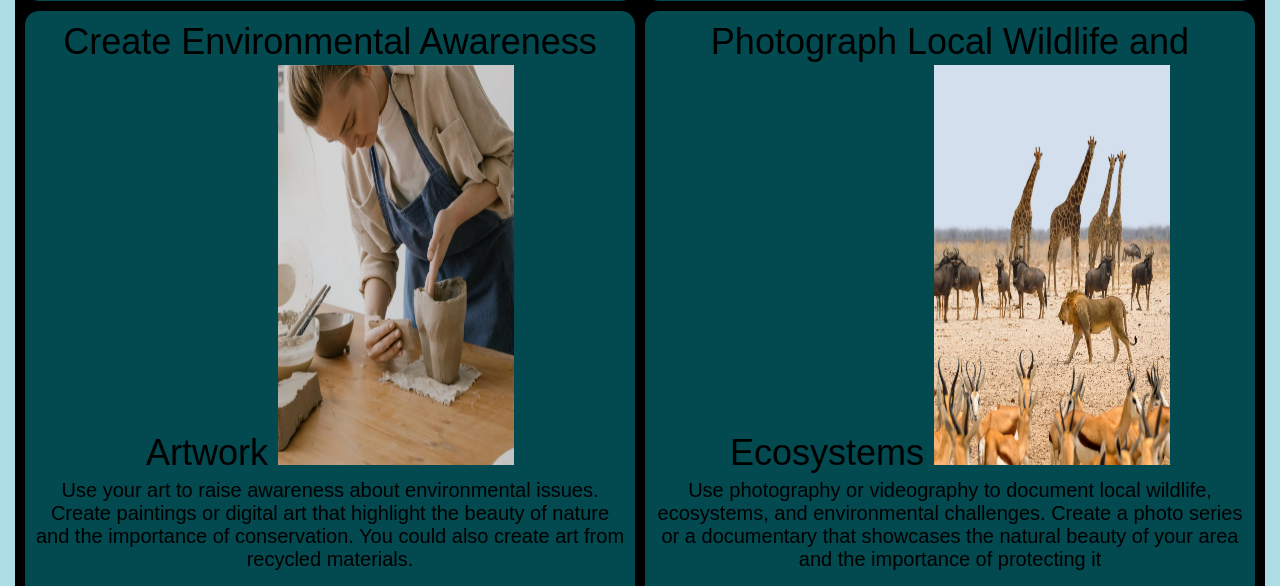
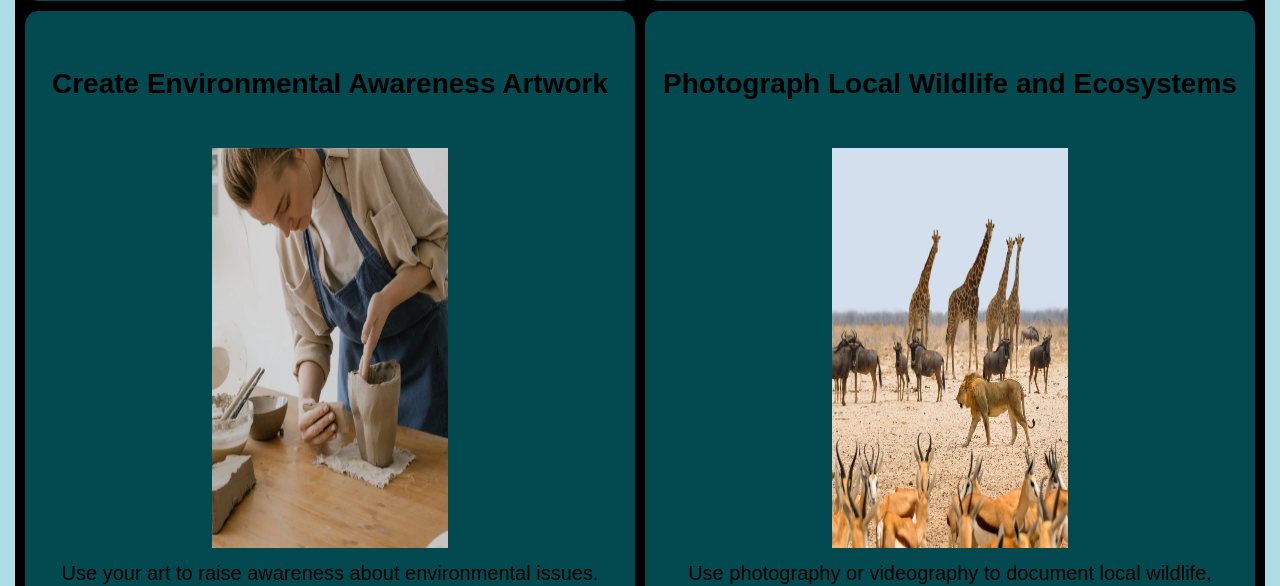
Before and after one commit to AryanPradhan12/PassionProjectWebsite, a Flask app: page /subpage in a window 1280 px wide. Shown: the part 5568-6154 px from the top of the page. Run offline with Flask 3, Linux system fonts and the light colour scheme.

Commit message:
Aesthetic changes completed

```diff
--- a/Structure/templates/subpage.html
+++ b/Structure/templates/subpage.html
@@ -138,6 +170,10 @@
           padding: 0;
           font-size: 20px;
         }
+        .item12 h5 {
+          font-size: 28px;
+          font-weight: bold;
+        }
 
         .item13 {
           grid-area: right6;
@@ -147,6 +183,10 @@
           margin-top: 5px;
           padding: 0;
           font-size: 20px;
+        }
+        .item13 h5 {
+          font-size: 28px;
+          font-weight: bold;
         }
 
         .item14 {
@@ -233,7 +281,9 @@
           <iframe width="560" height="315" src="https://www.youtube.com/embed/TulXGQydVIo?si=s5d7FggER_KzVS7B" title="YouTube video player" frameborder="0" allow="accelerometer; autoplay; clipboard-write; encrypted-media; gyroscope; picture-in-picture; web-share" referrerpolicy="strict-origin-when-cross-origin" allowfullscreen></iframe>
         </div>
         <div class="item4">
+          <h5>
           Create a Music Analysis Blog
+          </h5>
           <img src="{{ url_for('static', filename='images/Image3.png') }}" alt="Music Blog" style="width: 40%; height: 40%; margin-top: 2px;"/>
           <p>
             Start a blog where you analyze lyrics, compositions, and music theory in your favorite songs or genres. Offer insights into how music and literature intertwine.
@@ -241,7 +291,9 @@
           <iframe width="560" height="315" src="https://www.youtube.com/embed/xAbEVnRWlQs?si=ejX_tQ_eEi3KzNGi" title="YouTube video player" frameborder="0" allow="accelerometer; autoplay; clipboard-write; encrypted-media; gyroscope; picture-in-picture; web-share" referrerpolicy="strict-origin-when-cross-origin" allowfullscreen></iframe>
         </div>
         <div class="item5">
+          <h5>
           Design a Music-Driven Workout Playlist
+          </h5>
           <img src="{{ url_for('static', filename='images/Image4.png') }}" alt="Workout playlist" style="width: 40%; height: 40%; margin-top: 2px;"/>
           <p>
             Curate and share workout playlists with different tempos and rhythms to match various exercise routines. You could also create a series of workout videos synchronized to music.
@@ -249,7 +301,9 @@
           <iframe width="560" height="315" src="https://www.youtube.com/embed/kqDxQC3iFE4?si=FFZssKBD8MZNeexA" title="YouTube video player" frameborder="0" allow="accelerometer; autoplay; clipboard-write; encrypted-media; gyroscope; picture-in-picture; web-share" referrerpolicy="strict-origin-when-cross-origin" allowfullscreen></iframe>
         </div>
         <div class="item6">
+          <h5>
           Design a Personal or Community Fitness Program
+          </h5>
           <img src="{{ url_for('static', filename='images/Image5.png') }}" alt="Community fitness program" style="width: 40%; height: 40%; margin-top: 2px;"/>
           <p>
             Create a structured fitness program tailored to a specific sport or fitness goal. Share the program through a blog, social media, or by organizing group workouts in your community.
@@ -257,7 +311,9 @@
           <iframe width="560" height="315" src="https://www.youtube.com/embed/hdtWEM3Oqwc?si=2_xtYdt7JsBOEgVZ" title="YouTube video player" frameborder="0" allow="accelerometer; autoplay; clipboard-write; encrypted-media; gyroscope; picture-in-picture; web-share" referrerpolicy="strict-origin-when-cross-origin" allowfullscreen></iframe>
         </div>
         <div class="item7">
+          <h5>
           Learn and Teach a New Sport
+          </h5>
           <img src="{{ url_for('static', filename='images/Image6.png') }}" alt="Learn a new sport" style="width: 40%; height: 40%; margin-top: 2px;"/>
           <p>
             Take up a new sport and document your learning process. Share tutorials, tips, and your experiences through videos or blog posts, encouraging others to try the sport as well
@@ -265,7 +321,9 @@
           <iframe width="560" height="315" src="https://www.youtube.com/embed/QGSkbi3eDYM?si=P_30HI9e4ZVn4T4v" title="YouTube video player" frameborder="0" allow="accelerometer; autoplay; clipboard-write; encrypted-media; gyroscope; picture-in-picture; web-share" referrerpolicy="strict-origin-when-cross-origin" allowfullscreen></iframe>
         </div>
         <div class="item8">
+          <h5>
           Film and Edit a Short Performance Film
+          </h5>
           <img src="{{ url_for('static', filename='images/Image7.png') }}" alt="Edit a short filf" style="width: 40%; height: 40%; margin-top: 2px;"/>
           <p>
             Produce a short film that focuses on performance art, dance, or a theatrical piece. Use your videography skills to capture and edit the performance in a way that enhances the storytelling
@@ -273,7 +331,9 @@
           <iframe width="560" height="315" src="https://www.youtube.com/embed/AoNcMhxNHGk?si=Qu7C9HZSRAkuTRMf" title="YouTube video player" frameborder="0" allow="accelerometer; autoplay; clipboard-write; encrypted-media; gyroscope; picture-in-picture; web-share" referrerpolicy="strict-origin-when-cross-origin" allowfullscreen></iframe>
         </div>
         <div class="item9">
+          <h5>
           Organize a Community Talent Show
+          </h5>
           <img src="{{ url_for('static', filename='images/Image8.png') }}" alt="Talent show" style="width: 40%; height: 40%; margin-top: 2px;"/>
           <p>
             Plan and host a talent show in your community, providing a platform for people of all ages to express themselves through performance. Use the event to raise awareness or funds for a cause.
@@ -281,7 +341,9 @@
           <iframe width="560" height="315" src="https://www.youtube.com/embed/M_tQyGJF7Jk?si=pO8xHy_sEhau3lVR" title="YouTube video player" frameborder="0" allow="accelerometer; autoplay; clipboard-write; encrypted-media; gyroscope; picture-in-picture; web-share" referrerpolicy="strict-origin-when-cross-origin" allowfullscreen></iframe>
         </div>
         <div class="item10">
+          <h5>
           Create a science poster to educate kids about science
+          </h5>
           <img src="{{ url_for('static', filename='images/Image9.png') }}" alt="Science Workshop" style="width: 40%; height: 40%; margin-top: 2px;"/>
           <p>
             Organize and lead a hands-on science workshop for children in your community. Design experiments or projects that are fun, educational, and encourage curiosity about the natural world.
@@ -289,7 +351,9 @@
           <iframe width="560" height="315" src="https://www.youtube.com/embed/1RwJbhkCA58?si=DiMK_QEKrRQqi8EC" title="YouTube video player" frameborder="0" allow="accelerometer; autoplay; clipboard-write; encrypted-media; gyroscope; picture-in-picture; web-share" referrerpolicy="strict-origin-when-cross-origin" allowfullscreen></iframe>
         </div>
         <div class="item11">
+          <h5>
           Take a Business Course and Create a Capstone Project
+          </h5>
           <img src="{{ url_for('static', filename='images/Image10.png') }}" alt="Capstone Project" style="width: 40%; height: 40%; margin-top: 2px;"/>
           <p>
             Enroll in an online course in a scientific or technological field that interests you. Create a capstone project based on what you learn and share it with others through a blog, video, or presentation.
@@ -297,7 +361,9 @@
           <iframe width="560" height="315" src="https://www.youtube.com/embed/xS5pohfxflQ?si=pxm2TTIYAbkxfJkn" title="YouTube video player" frameborder="0" allow="accelerometer; autoplay; clipboard-write; encrypted-media; gyroscope; picture-in-picture; web-share" referrerpolicy="strict-origin-when-cross-origin" allowfullscreen></iframe>
         </div>
         <div class="item12">
+          <h5>
           Create Environmental Awareness Artwork
+          </h5>
           <img src="{{ url_for('static', filename='images/Image11.png') }}" alt="Environmental Awareness Artwork" style="width: 40%; height: 40%; margin-top: 2px;"/>
           <p>
             Use your art to raise awareness about environmental issues. Create paintings or digital art that highlight the beauty of nature and the importance of conservation. You could also create art from recycled materials.
@@ -305,7 +371,9 @@
           <iframe width="560" height="315" src="https://www.youtube.com/embed/_d3RIE195JI?si=_c140zXv9PWDTgm1" title="YouTube video player" frameborder="0" allow="accelerometer; autoplay; clipboard-write; encrypted-media; gyroscope; picture-in-picture; web-share" referrerpolicy="strict-origin-when-cross-origin" allowfullscreen></iframe>
         </div>
         <div class="item13">
+          <h5>
           Photograph Local Wildlife and Ecosystems
+          </h5>
           <img src="{{ url_for('static', filename='images/Image12.png') }}" alt="Wildlife Photographs" style="width: 40%; height: 40%; margin-top: 2px;"/>
           <p>
             Use photography or videography to document local wildlife, ecosystems, and environmental challenges. Create a photo series or a documentary that showcases the natural beauty of your area and the importance of protecting it
@@ -313,7 +381,9 @@
           <iframe width="560" height="315" src="https://www.youtube.com/embed/gKiGwUvH7z8?si=Q2lMIRotk3UBye-f" title="YouTube video player" frameborder="0" allow="accelerometer; autoplay; clipboard-write; encrypted-media; gyroscope; picture-in-picture; web-share" referrerpolicy="strict-origin-when-cross-origin" allowfullscreen></iframe>
         </div>
         <div class="item14">
+          <h5>
           Develop a Business Management Tool
+          </h5>
           <img src="{{ url_for('static', filename='images/Image13.png') }}" alt="Buisness Management Tool" style="width: 40%; height: 40%; margin-top: 2px;"/>
           <p>
             Create a software tool that helps small business owners manage their operations more effectively. This could be a CRM system, inventory management tool, or a financial tracking app.
@@ -321,7 +391,9 @@
           <iframe width="560" height="315" src="https://www.youtube.com/embed/WShnYl3DE9U?si=RlpliZRVxBiHoAPQ" title="YouTube video player" frameborder="0" allow="accelerometer; autoplay; clipboard-write; encrypted-media; gyroscope; picture-in-picture; web-share" referrerpolicy="strict-origin-when-cross-origin" allowfullscreen></iframe>
         </div>
         <div class="item15">
+          <h5>
           Create an Online Course or Workshop
+          </h5>
           <img src="{{ url_for('static', filename='images/Image14.png') }}" alt="Online Course" style="width: 40%; height: 40%; margin-top: 2px;"/>
           <p>
             Leverage your knowledge in a specific area to create an online course or workshop. Teach others valuable skills related to entrepreneurship, business management, or personal development.
```
Also changed, not shown: other parts of Structure/templates/subpage.html (+40 -0 lines).
